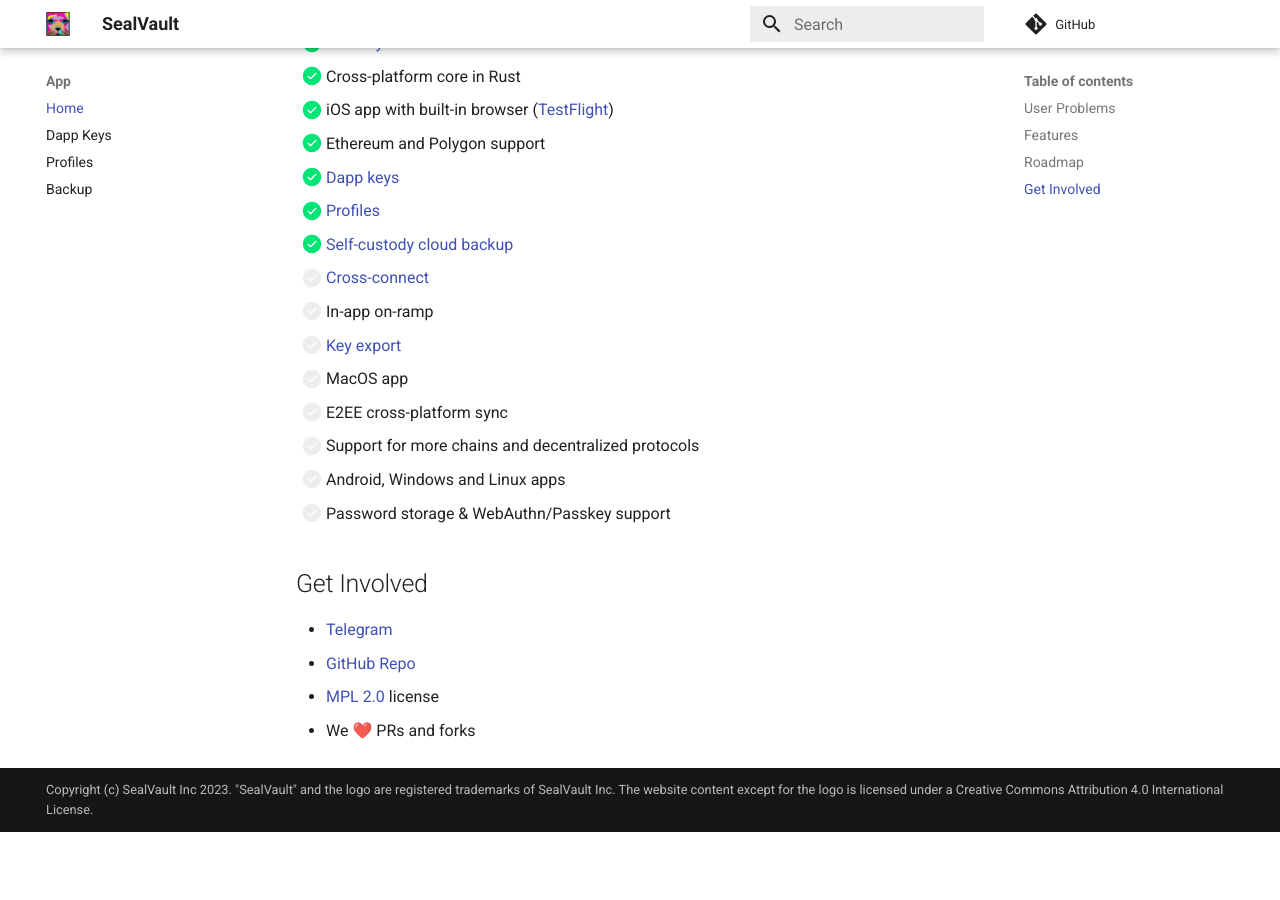
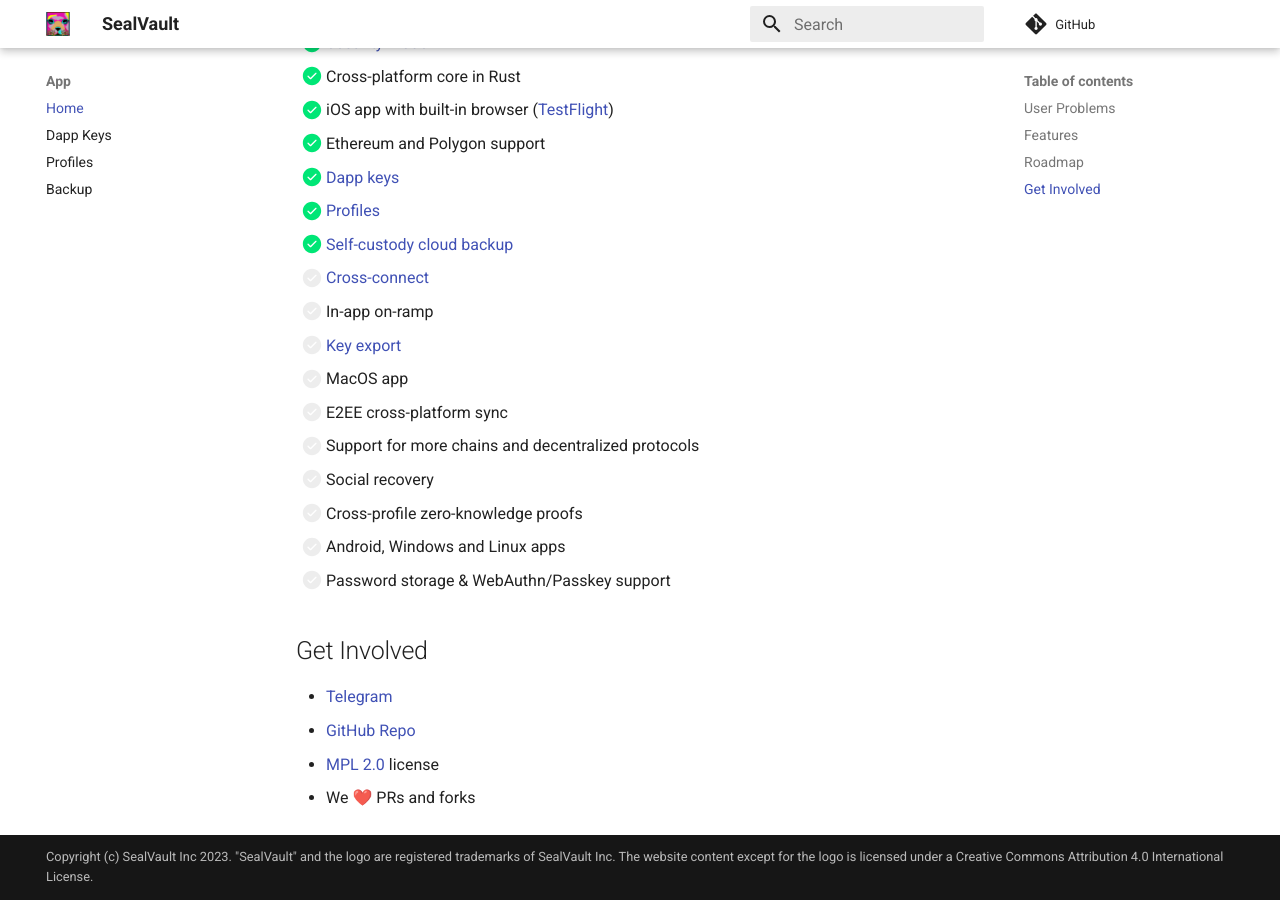
Before and after one commit to sealvault/sealvault, an MkDocs documentation site: the page built from website/src/index.md, in a window 1280 px wide and 900 px high, scrolled down 3904 px. Built offline with MkDocs 1.6.1 and Material for MkDocs 9.7.7, drawn with Linux system fonts in a browser that asks for light colours; comment, search, counter and statistics services are not loaded; before the commit the page ends 4736 px from its top, so only the background shows below that.

Commit message:
Extend roadmap

```diff
--- a/website/src/index.md
+++ b/website/src/index.md
@@ -144,6 +144,8 @@ with new stuff have the following problems:
 - [ ] MacOS app
 - [ ] E2EE cross-platform sync
 - [ ] Support for more chains and decentralized protocols
+- [ ] Social recovery
+- [ ] Cross-profile zero-knowledge proofs
 - [ ] Android, Windows and Linux apps
 - [ ] Password storage & WebAuthn/Passkey support
 
```
